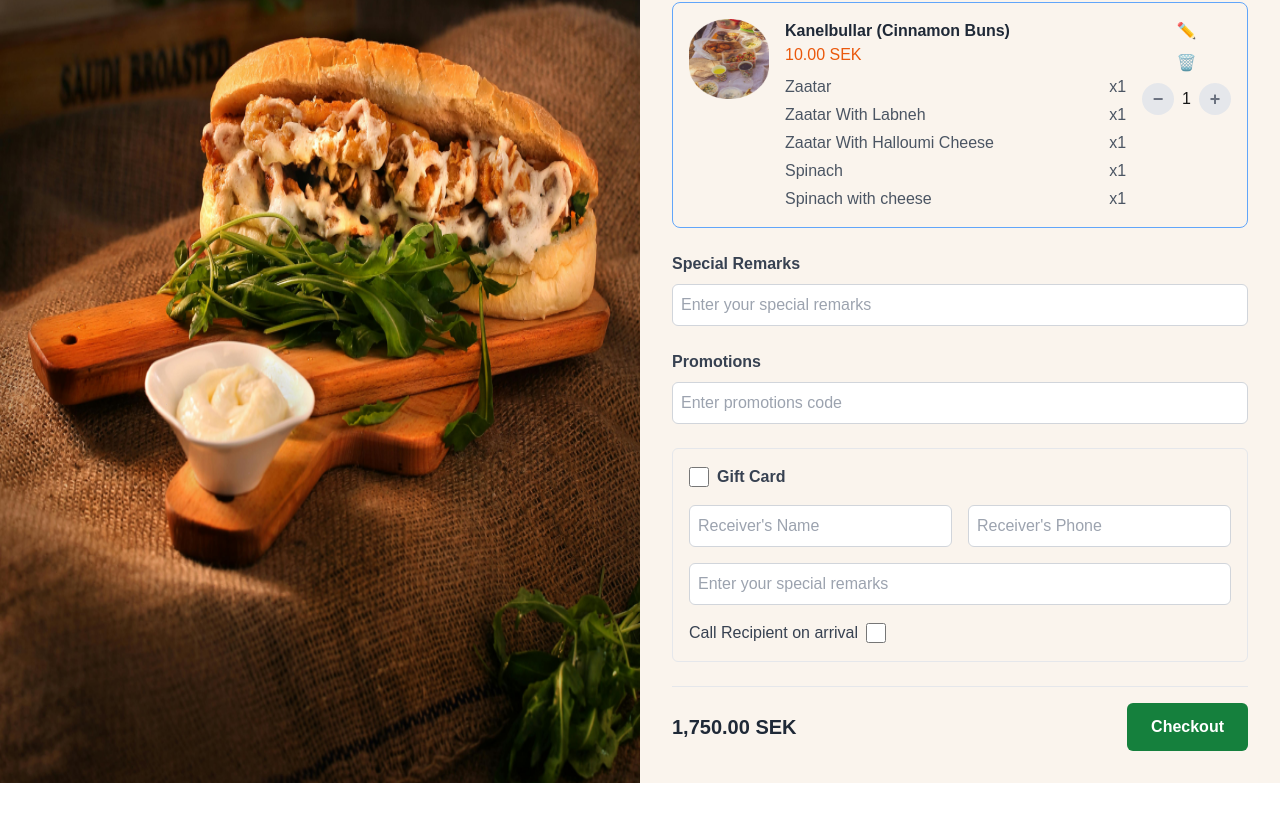
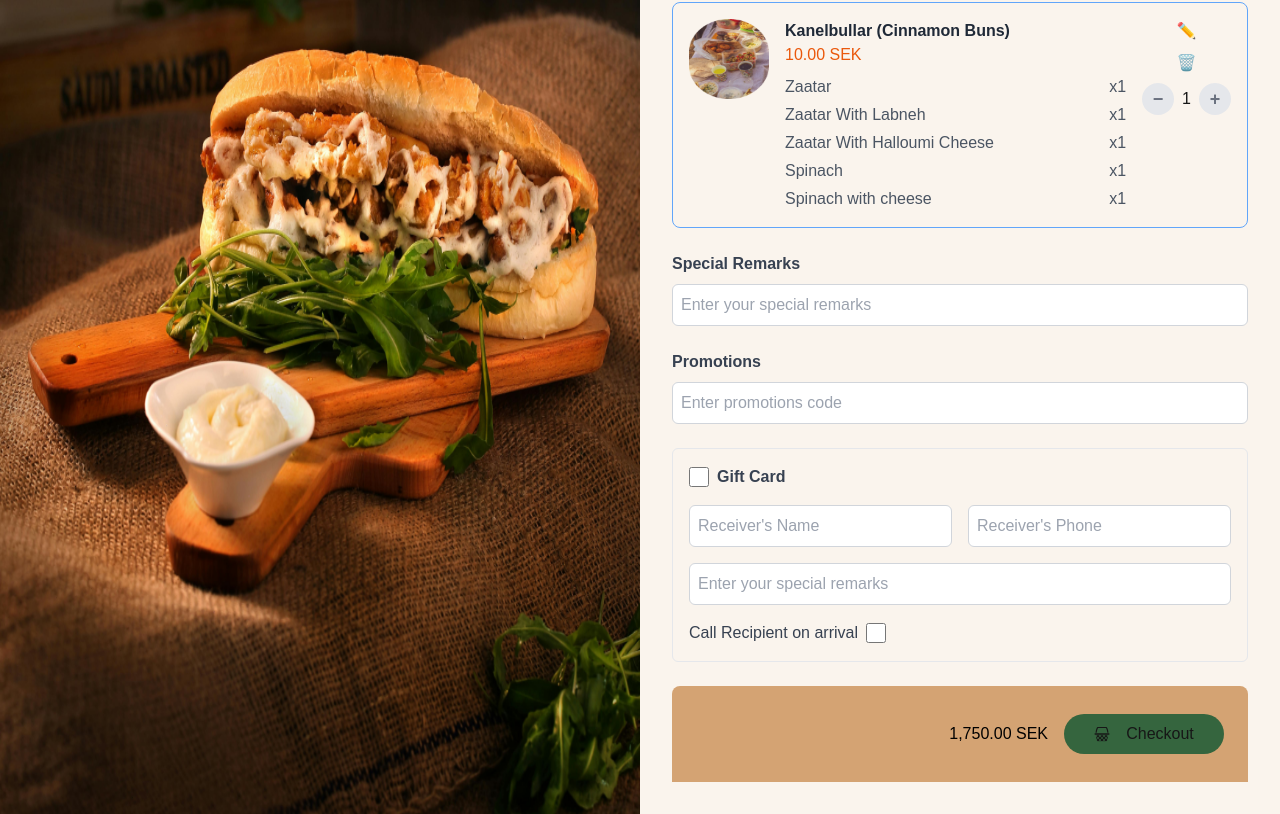
Before and after one commit to pundir95/manakish, a Next.js app: page /shopping-cart in a window 1280 px wide. Shown: the part 425-1239 px from the top of the page. Before the commit the page ends 1208 px from the top, so only its background shows below. Built offline with nearby package versions, Linux system fonts and the light colour scheme.

Commit message:
route linking

```diff
--- a/src/_components/CartAddress.jsx
+++ b/src/_components/CartAddress.jsx
@@ -5,10 +5,17 @@ import { PiBuildingOfficeBold } from "react-icons/pi";
 import { MdHome } from "react-icons/md";
 import GoogleMap from "./_common/GoogleMap";
 import { GiBasket } from "react-icons/gi";
+import { useRouter } from 'next/navigation'
 
 function CartAddress() {
   const [selectedType, setSelectedType] = useState("Home");
   const [saveAddress, setSaveAddress] = useState(false);
+
+  const router = useRouter();
+
+  const handleCheckoutClick = () => {
+    router.push("/payment-mode");
+  };
 
   const Tabs = [
     {
@@ -133,7 +140,7 @@ function CartAddress() {
     <div className="h-24 bg-[#D4A373] rounded-t-lg w-full flex items-center justify-end p-6">
         <div className="flex gap-4 justify-center items-center">
           <p className="text-black">1,750.00 SEK</p>
-          <button className="px-4 py-2 bg-[#35653e] rounded-full flex w-40 justify-around">
+          <button className="px-4 py-2 bg-[#35653e] rounded-full flex w-40 justify-around" onClick={handleCheckoutClick}>
             <div className="flex gap-4 items-center">
               <GiBasket />
               <p>Checkout</p>
--- a/src/_components/FooterBar.jsx
+++ b/src/_components/FooterBar.jsx
@@ -1,7 +1,7 @@
 import React from 'react'
 import { GiBasket } from "react-icons/gi";
 
-const FooterBar = () => {
+const FooterBar = ({handleRoute}) => {
   return (
     <div className='h-24 bg-[#D4A373] rounded-t-lg w-full flex items-center justify-around'>
       <p>1,750.00 SEK</p>
@@ -11,7 +11,7 @@ const FooterBar = () => {
           <p className='text-black'>01</p>
           <button className='text-black'>+</button>
         </div>
-        <button className='px-4 py-2 bg-[#35653e] rounded-full flex w-40 justify-around'>
+        <button className='px-4 py-2 bg-[#35653e] rounded-full flex w-40 justify-around' onClick={handleRoute}>
           <div  className='flex gap-4 items-center'>
             <GiBasket/>
             <p>Add to Cart</p>
--- a/src/_components/MenuSelection.jsx
+++ b/src/_components/MenuSelection.jsx
@@ -1,8 +1,11 @@
 import React, { useState } from "react";
 import FooterBar from "./FooterBar";
+import { useRouter } from 'next/navigation'
 
 function MenuSelection() {
   const [selectedItems, setSelectedItems] = useState([]);
+
+  const router = useRouter();
 
   const choices = [
     "Zaatar",
@@ -39,11 +42,15 @@ function MenuSelection() {
     );
   };
 
+  const handleAddToCartClick = () => {
+    router.push("/shopping-cart");
+  };
+
   return (
     <div className="p-1 bg-[#faf4ed]">
       {/* Your Choice Section */}
-      <>
-        <div className="flex justify-between items-center mt-2">
+      <div className="m-4">
+        <div className="flex justify-between items-center">
         <div className="text-lg text-gray-600 font-semibold">Your Choice of</div>
         <div className="text-right text-gray-600 text-sm">
           Max. Selection : 6, Min Selection : 6
@@ -64,10 +71,11 @@ function MenuSelection() {
             </button>
           ))}
         </div>
-      </>
+      </div>
 
       {/* Drinks Section */}
-      <div className="mt-4">
+      <div className="m-4">
+      <div>
         <div className="flex justify-between items-center mt-2">
         <h2 className="text-lg font-semibold text-gray-600">Drinks</h2>
         <div className="text-right text-gray-600 text-sm">
@@ -101,7 +109,8 @@ function MenuSelection() {
         className="border rounded-xl p-2 w-full mt-2 border-amber-600 text-black"
         placeholder="Special Instructions"
       />
-      <FooterBar/>
+      </div>
+      <FooterBar handleRoute={handleAddToCartClick}/>
     </div>
   );
 }
--- a/src/_components/ShoppingCart.jsx
+++ b/src/_components/ShoppingCart.jsx
@@ -1,8 +1,9 @@
 "use client"
 
 import React, { useState } from "react";
+import { GiBasket } from "react-icons/gi";
 
-function ShoppingCart() {
+function ShoppingCart({handleAddressCheckout}) {
   const [quantity, setQuantity] = useState(1);
 
   const handleQuantityChange = (change) => {
@@ -153,11 +154,16 @@ function ShoppingCart() {
       </div>
 
       {/* Checkout Section */}
-      <div className="flex justify-between items-center border-t border-gray-200 pt-4">
-        <span className="text-xl font-semibold text-gray-800">1,750.00 SEK</span>
-        <button className="bg-green-700 text-white px-6 py-3 rounded-md font-semibold hover:bg-green-800">
-          Checkout
-        </button>
+      <div className="h-24 bg-[#D4A373] rounded-t-lg w-full flex items-center justify-end p-6">
+        <div className="flex gap-4 justify-center items-center">
+          <p className="text-black">1,750.00 SEK</p>
+          <button className="px-4 py-2 bg-[#35653e] rounded-full flex w-40 justify-around">
+            <div className="flex gap-4 items-center" onClick={handleAddressCheckout}>
+              <GiBasket />
+              <p>Checkout</p>
+            </div>
+          </button>
+        </div>
       </div>
     </div>
   );
--- a/src/app/(shopping-cart)/shopping-cart/page.jsx
+++ b/src/app/(shopping-cart)/shopping-cart/page.jsx
@@ -6,13 +6,16 @@ import React, { useState } from "react";
 
 function ShoppingDetails() {
 
+  const [showShoppingCart, setShowShoppingCart] = useState(true);
+
+  const handleAddressCheckout = () => {
+    setShowShoppingCart(false);
+  };
+
   return (
    <>
-   {true && <ShoppingCart/>}
-   {false && <CartAddress/>}
+   {showShoppingCart ? <ShoppingCart handleAddressCheckout={handleAddressCheckout}/> : <CartAddress/>}
    </>
-
-
   );
 }
 
--- a/src/app/(single-product)/single-product/page.jsx
+++ b/src/app/(single-product)/single-product/page.jsx
@@ -6,7 +6,7 @@ import React from 'react'
 const SingleProduct = () => {
   return (
     <div>
-    <div className='border bg-[#ffffff] rounded-xl p-2'>
+    <div className='border bg-[#ffffff] rounded-xl p-2 m-4'>
       <div className="flex gap-6">
       <div className="w-3/6">
         <img src="/images/brevg_l.png" class="w-full h-full" />
```
